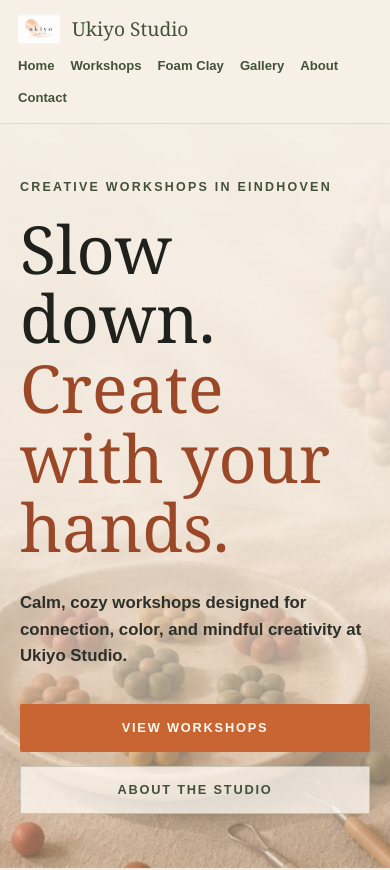
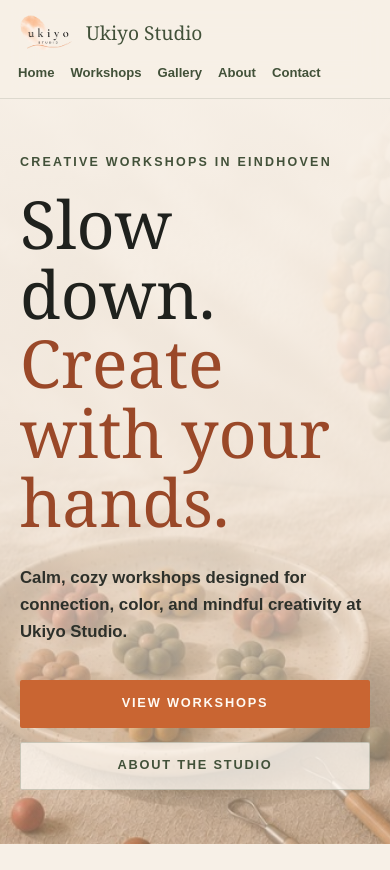
Before and after one commit to jojobizar-cloud/Ukiyo_studio, a Next.js app: page / in a window 390 px wide. Shown: the top 870 px of the page. Built offline with nearby package versions, Linux system fonts and the light colour scheme.

Commit message:
Update header navigation and logo

```diff
--- a/app/globals.css
+++ b/app/globals.css
@@ -92,10 +92,9 @@ p {
 }
 
 .brand-mark {
-  width: 46px;
-  height: 34px;
-  object-fit: cover;
-  border-radius: 2px;
+  width: 64px;
+  height: 44px;
+  object-fit: contain;
 }
 
 .main-nav {
@@ -1358,8 +1357,8 @@ p {
   }
 
   .brand-mark {
-    width: 42px;
-    height: 30px;
+    width: 56px;
+    height: 38px;
   }
 
   .main-nav {
--- a/components/Header.tsx
+++ b/components/Header.tsx
@@ -5,13 +5,12 @@ export function Header() {
   return (
     <header className="site-header">
       <Link className="brand" href="/" aria-label="Ukiyo Studio home">
-        <img src="/images/ukiyo-logo.jpeg" alt="" className="brand-mark" />
+        <img src="/images/ukiyo-logo-transparent.png" alt="" className="brand-mark" />
         <span>Ukiyo Studio</span>
       </Link>
       <nav className="main-nav" aria-label="Main navigation">
         <Link href="/">Home</Link>
         <Link href="/workshops">Workshops</Link>
-        <Link href="/workshops/foam-clay-mirror">Foam Clay</Link>
         <Link href="/#gallery">Gallery</Link>
         <Link href="/#about">About</Link>
         <ContactNavButton />
```
Also changed, not shown: public/images/ukiyo-logo-transparent.png (added).
